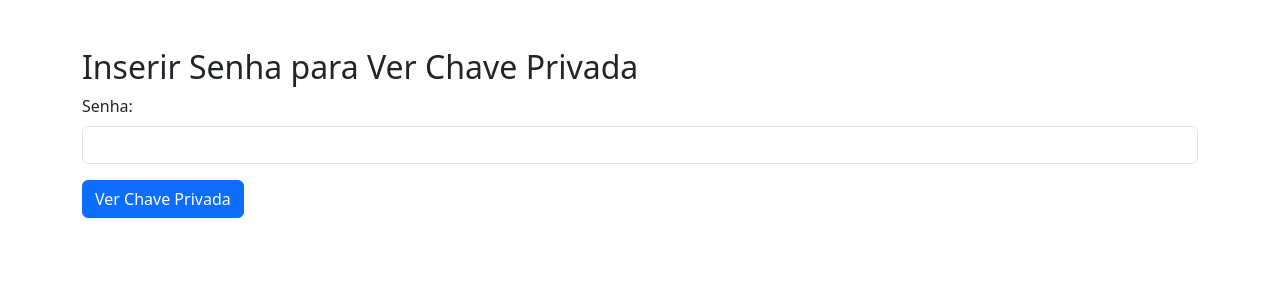
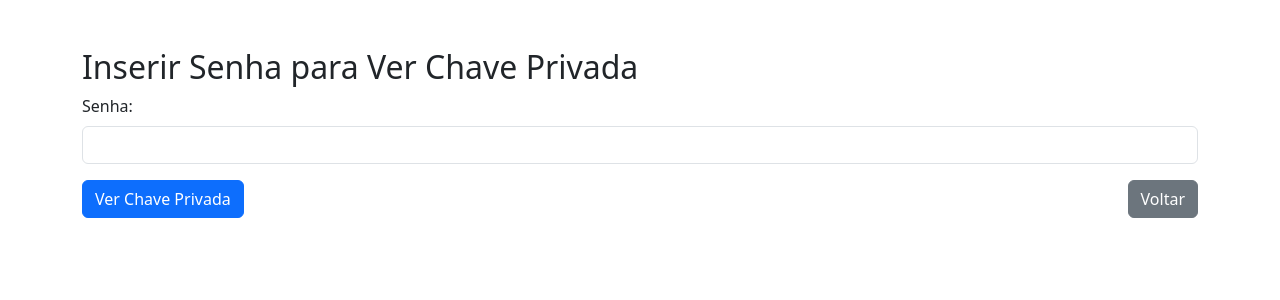
Before and after one commit to cHIsIMun/Sistema-de-Assinatura-Digital, a Flask app: page /view_private_key in a window 1280 px wide. Shown: the top 300 px of the page. Run offline with Flask 3, Linux system fonts and the light colour scheme; the visitor is signed in with stand-in values (Sample User, id 1).

Commit message:
adicionado bota voltar

```diff
--- a/app/templates/enter_password.html
+++ b/app/templates/enter_password.html
@@ -19,6 +19,9 @@
         <label for="password" class="form-label">Senha:</label>
         <input type="password" class="form-control" id="password" name="password" required>
     </div>
-    <button type="submit" class="btn btn-primary">{{ action_button_text }}</button>
+    <div class="d-flex justify-content-between">
+        <button type="submit" class="btn btn-primary">{{ action_button_text }}</button>
+        <a href="{{ url_for('home') }}" class="btn btn-secondary">Voltar</a>
+    </div>
 </form>
 {% endblock %}
```
